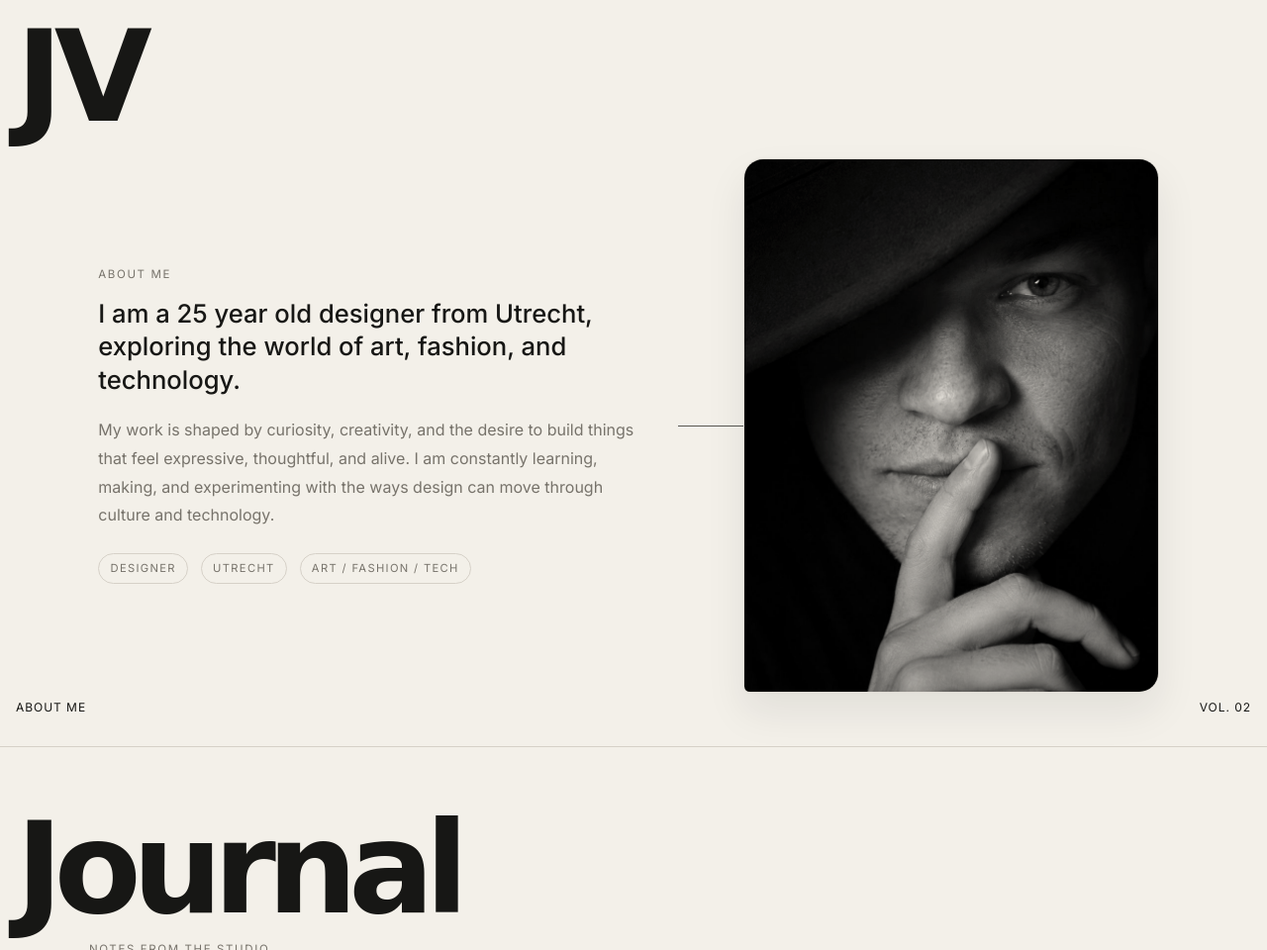
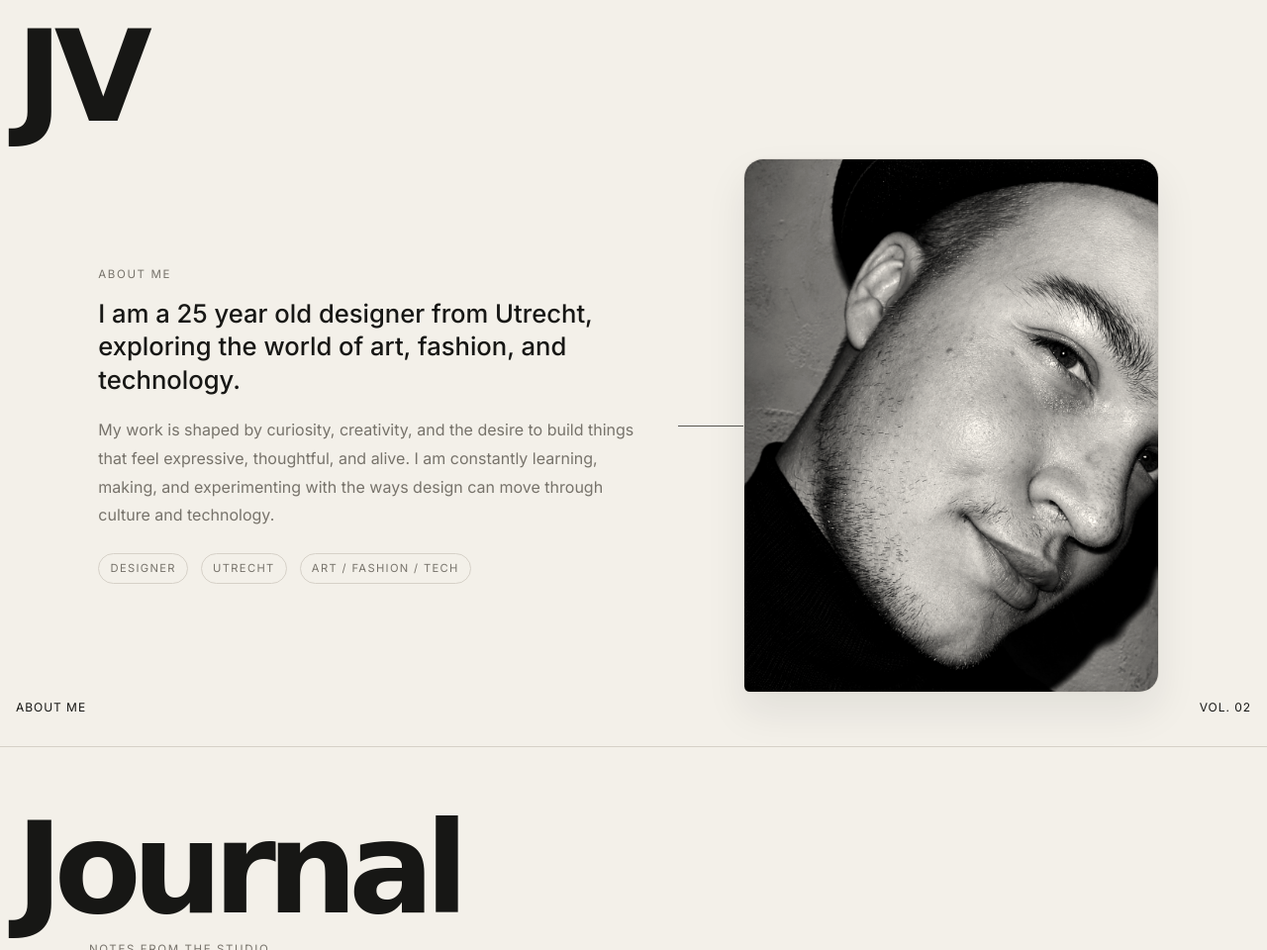
Before and after one commit to justinverbon1234/intro, a plain HTML site: page index.html in a window 1280 px wide. Shown: the part 847-1807 px from the top of the page at 99% size. Drawn offline with Linux system fonts and the light colour scheme; a web font is replaced by a local one.

Commit message:
Update image source for Justin's portrait in index.html

```diff
--- a/index.html
+++ b/index.html
@@ -79,7 +79,7 @@
                 </div>
 
                 <div class="justin-visual">
-                    <img src="images/IMG_3218.jpeg" alt="Portrait of Justin" width="840" height="1313" loading="lazy" decoding="async">
+                    <img src="/images/IMG_4485.jpeg" alt="Portrait of Justin" width="840" height="1313" loading="lazy" decoding="async">
                 </div>
             </div>
 
```
